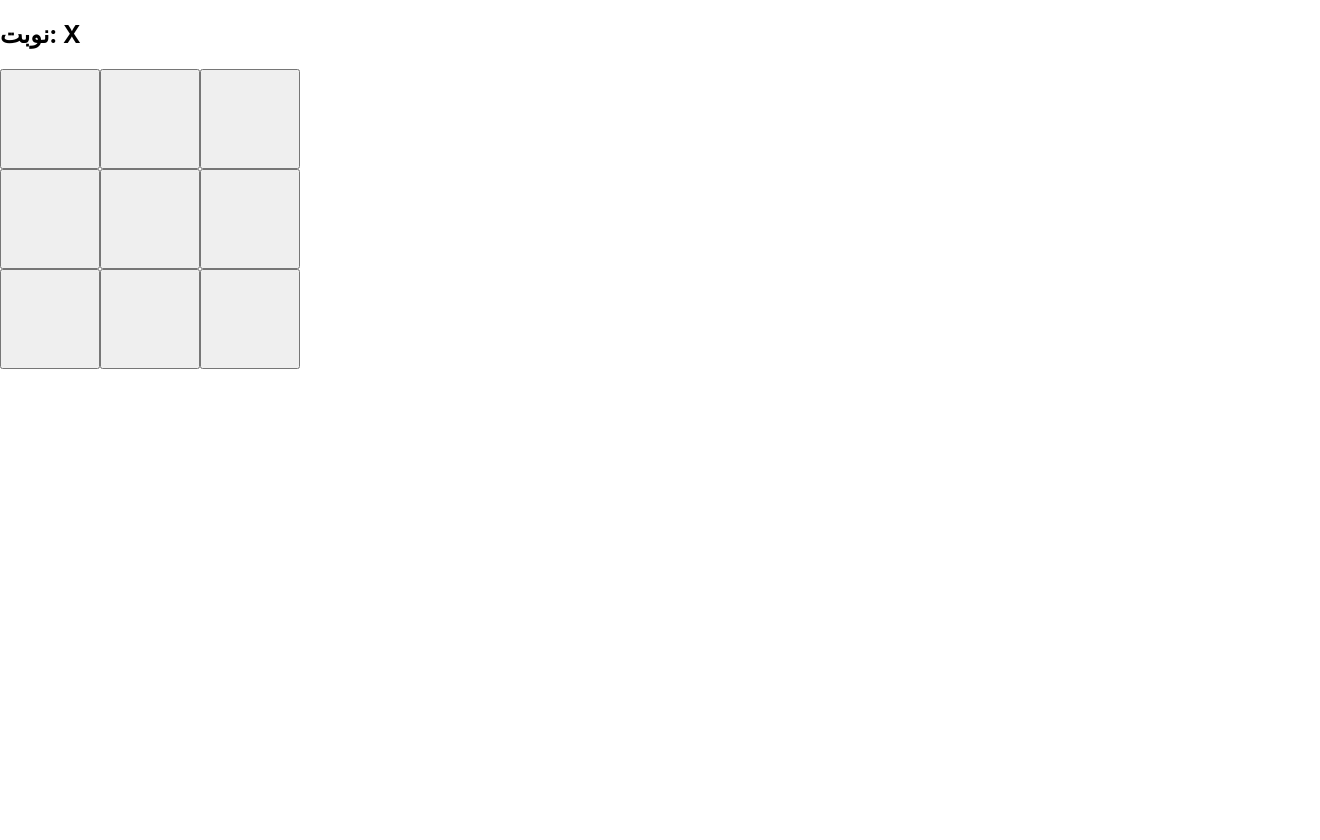
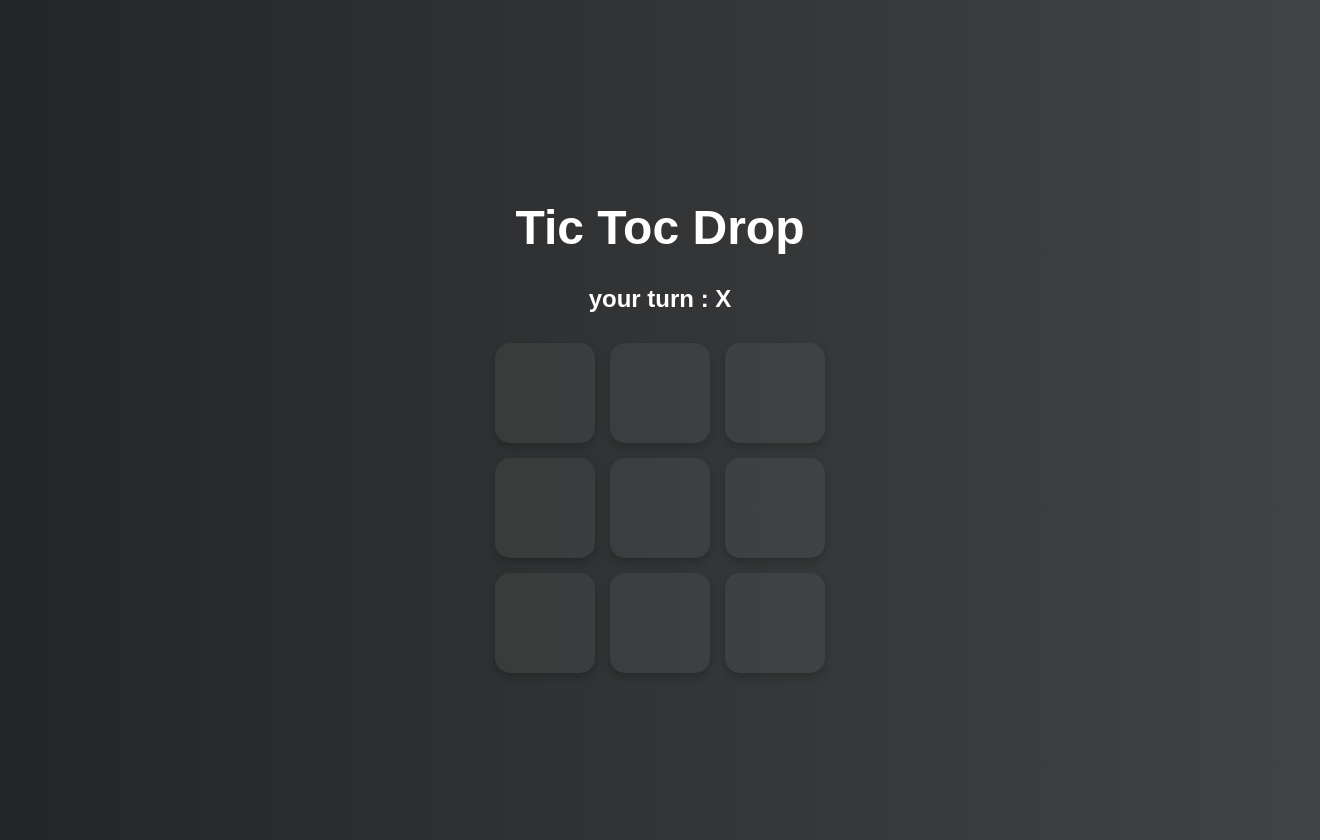
Before and after one commit to mahdibayat83/TicTacDrop, a React (Create React App) app: page /home in a window 1280 px wide. Shown: the whole page, 1320 px wide, since content can reach past the window. Before the commit the page ends 800 px from the top, so only its background shows below. Built offline with nearby package versions, Linux system fonts and the light colour scheme.

Commit message:
inital ui

```diff
--- a/src/pages/home.js
+++ b/src/pages/home.js
@@ -1,5 +1,6 @@
 import React, { useState } from "react";
 import { checkWinner } from "../utils/checkWinner";
+
 const initialBoard = Array(9).fill(null);
 
 function TicTacToeLimited() {
@@ -8,8 +9,7 @@ function TicTacToeLimited() {
   const [moves, setMoves] = useState({ X: [], O: [] });
 
   const handleClick = (idx) => {
-    if (board[idx] !== null) return;
-    if (checkWinner(board)) return;
+    if (board[idx] !== null || checkWinner(board)) return;
 
     setBoard((prevBoard) => {
       const newBoard = [...prevBoard];
@@ -38,21 +38,90 @@ function TicTacToeLimited() {
   const winner = checkWinner(board);
 
   return (
-    <div>
-      <h2>{winner ? `برنده: ${winner}` : `نوبت: ${currentPlayer}`}</h2>
-      <div style={{display:"grid", gridTemplateColumns:"repeat(3, 100px)"}}>
+    <div style={styles.container}>
+      <h1 style={styles.title}>Tic Toc Drop</h1>
+      <h2 style={styles.status}>
+        {winner ? `🎉 WINNER: ${winner}` : `your turn : ${currentPlayer}`}
+      </h2>
+
+      <div style={styles.board}>
         {board.map((cell, idx) => (
           <button
             key={idx}
             onClick={() => handleClick(idx)}
-            style={{ width: 100, height: 100, fontSize: 24 }}
+            style={{
+              ...styles.cell,
+              backgroundColor:
+                cell === "X"
+                  ? "#ff4e50"
+                  : cell === "O"
+                  ? "#1c92d2"
+                  : "rgba(255,255,255,0.05)",
+              color: "#fff",
+            }}
           >
             {cell}
           </button>
         ))}
       </div>
+
+      {winner && (
+        <button onClick={() => window.location.reload()} style={styles.reset}>
+          Rematch🔄
+        </button>
+      )}
     </div>
   );
 }
 
+const styles = {
+  container: {
+    height: "100vh",
+    width: "100vw",
+    background: "linear-gradient(to right, #232526, #414345)",
+    display: "flex",
+    flexDirection: "column",
+    alignItems: "center",
+    justifyContent: "center",
+    color: "#fff",
+    fontFamily: "Vazirmatn, sans-serif",
+    textAlign: "center",
+    padding: 20,
+  },
+  title: {
+    fontSize: 48,
+    marginBottom: 10,
+  },
+  status: {
+    fontSize: 24,
+    marginBottom: 30,
+  },
+  board: {
+    display: "grid",
+    gridTemplateColumns: "repeat(3, 100px)",
+    gap: 15,
+  },
+  cell: {
+    width: 100,
+    height: 100,
+    fontSize: 36,
+    border: "none",
+    borderRadius: 15,
+    cursor: "pointer",
+    boxShadow: "0 4px 8px rgba(0,0,0,0.2)",
+    transition: "all 0.2s ease-in-out",
+  },
+  reset: {
+    marginTop: 30,
+    padding: "10px 30px",
+    fontSize: 18,
+    backgroundColor: "#00c9ff",
+    color: "#000",
+    border: "none",
+    borderRadius: 10,
+    cursor: "pointer",
+    boxShadow: "0 4px 8px rgba(0,0,0,0.3)",
+  },
+};
+
 export default TicTacToeLimited;
```
